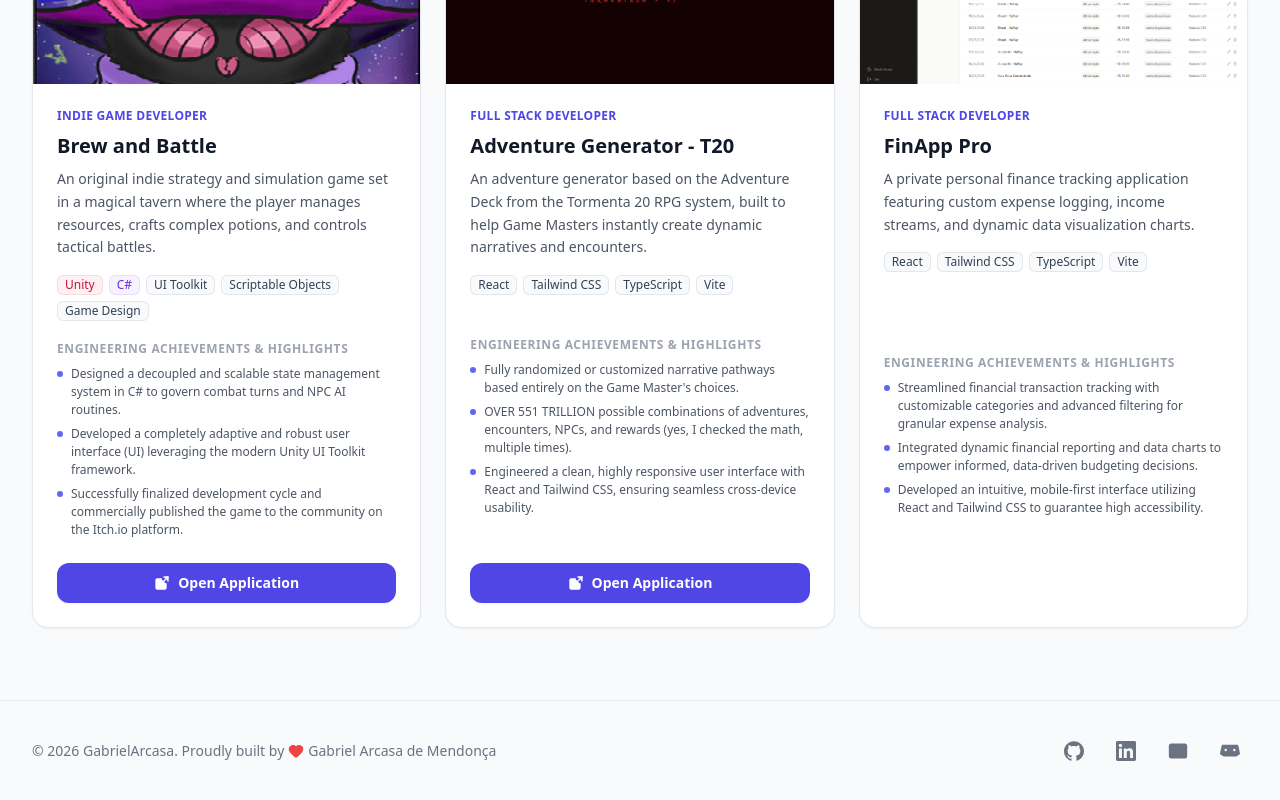
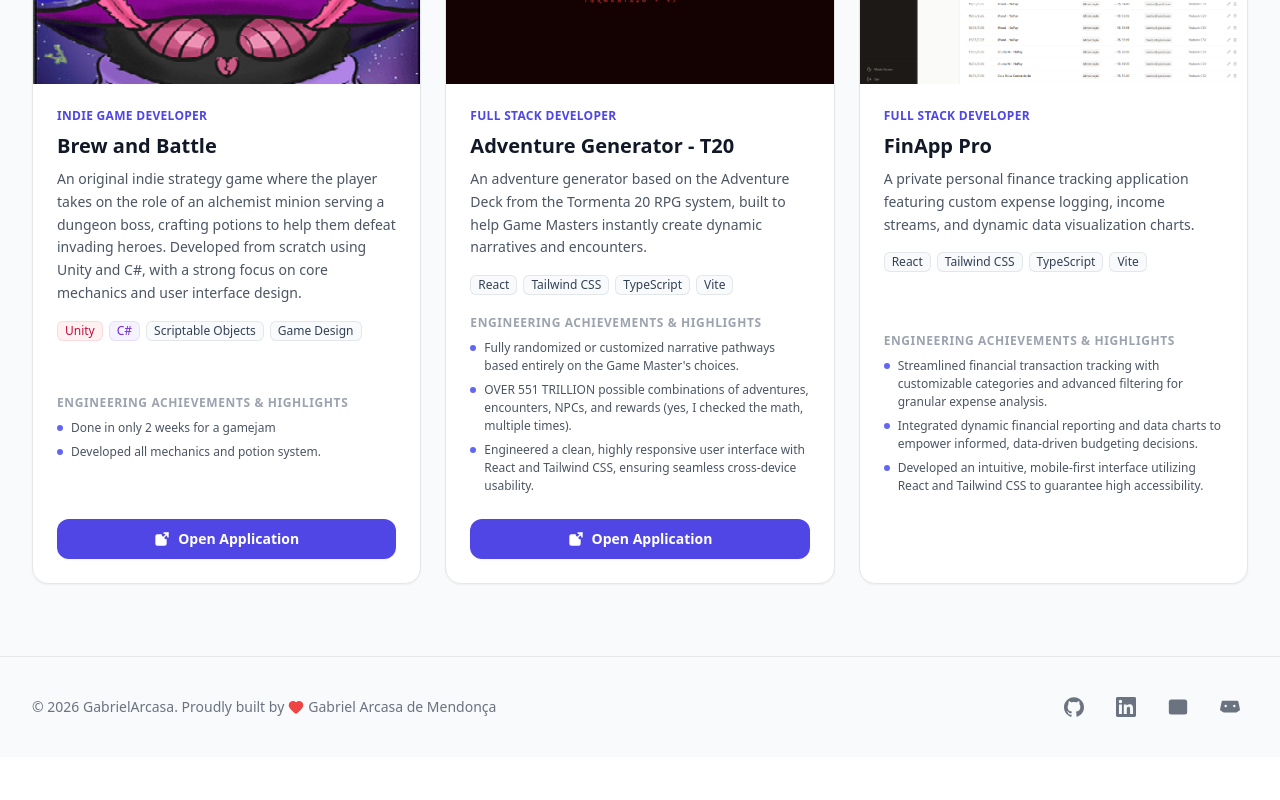
Before and after one commit to GabrielArcasa/curriculo, a React (Vite) app: page /frontend in a window 1280 px wide. Shown: the part 624-1424 px from the top of the page. After the commit the page ends 1381 px from the top, so only its background shows below. Built offline with nearby package versions, Linux system fonts and the light colour scheme.

Commit message:
fix details

```diff
--- a/src/data/content.ts
+++ b/src/data/content.ts
@@ -238,15 +238,14 @@ export const contentByLanguage: Record<Language, PortfolioContent> = {
       {
         id: "brew-and-battle",
         title: "Brew and Battle",
-        description: "Jogo indie autoral de estratégia e simulação de taberna mágica onde o jogador gerencia recursos, fabrica poções complexas e controla batalhas táticas.",
+        description: "Jogo indie autoral de estratégia onde o jogador assume o papel de um alquimista lacaio de um chefão, e tem que produzir poções para auxilia-lo a derrotar os heróis invasores. Desenvolvido do zero utilizando Unity e C#, com foco em mecânicas e uma interface de usuário.",
         category: "gamedev",
-        technologies: ["Unity", "C#", "UI Toolkit", "Scriptable Objects", "Game Design"],
+        technologies: ["Unity", "C#", "Scriptable Objects", "Game Design"],
         role: "Indie Game Developer",
         imageUrl: brewImg,
         highlights: [
-          "Projetou um sistema desacoplado e escalável de gerenciamento de estados em C# para guiar turnos de combate e rotinas de IA de NPCs.",
-          "Desenvolveu toda a interface de usuário (UI) adaptável de maneira robusta através do Unity UI Toolkit.",
-          "Jogo finalizado com sucesso e publicado comercialmente para a comunidade na plataforma Itch.io.",
+          "Feito em apenas 2 Semanas para uma GameJam",
+          "Desenvolveu todas as mecanicas e sistema de poções.",
         ],
         liveUrl: "https://gabrielarcasa.itch.io/brew-and-battle",
       },
@@ -451,15 +450,14 @@ export const contentByLanguage: Record<Language, PortfolioContent> = {
       {
         id: "brew-and-battle",
         title: "Brew and Battle",
-        description: "An original indie strategy and simulation game set in a magical tavern where the player manages resources, crafts complex potions, and controls tactical battles.",
+        description: "An original indie strategy game where the player takes on the role of an alchemist minion serving a dungeon boss, crafting potions to help them defeat invading heroes. Developed from scratch using Unity and C#, with a strong focus on core mechanics and user interface design.",
         category: "gamedev",
-        technologies: ["Unity", "C#", "UI Toolkit", "Scriptable Objects", "Game Design"],
+        technologies: ["Unity", "C#", "Scriptable Objects", "Game Design"],
         role: "Indie Game Developer",
         imageUrl: brewImg,
         highlights: [
-          "Designed a decoupled and scalable state management system in C# to govern combat turns and NPC AI routines.",
-          "Developed a completely adaptive and robust user interface (UI) leveraging the modern Unity UI Toolkit framework.",
-          "Successfully finalized development cycle and commercially published the game to the community on the Itch.io platform.",
+          "Done in only 2 weeks for a gamejam",
+          "Developed all mechanics and potion system.",
         ],
         liveUrl: "https://gabrielarcasa.itch.io/brew-and-battle",
       },
```
